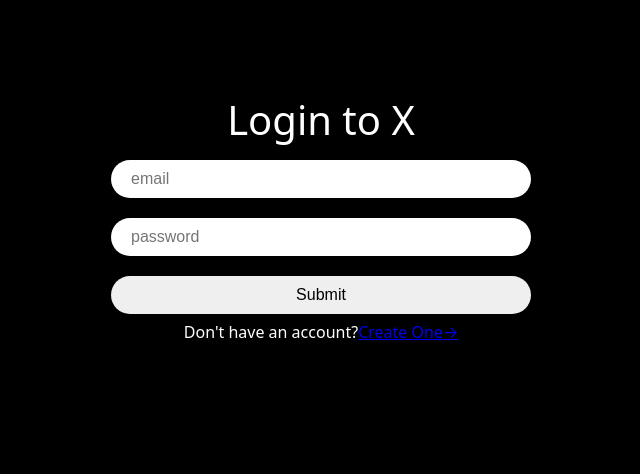
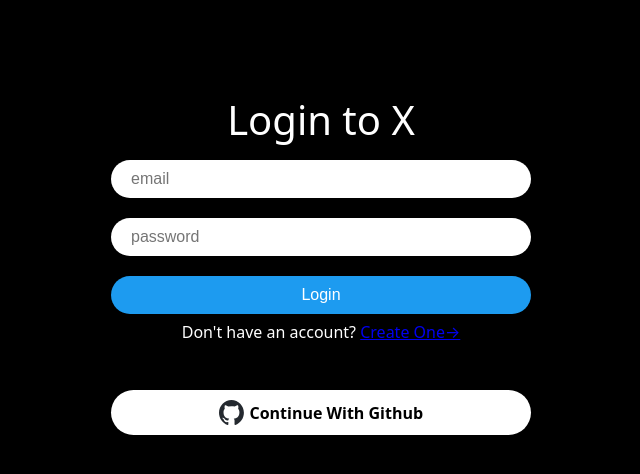
Before and after one commit to srchae/twitter-project, a React (Vite) app: page /login in a window 1280 px wide. Shown: the top 474 px of the page, without its empty margins (319-959 px from the left). Built offline with nearby package versions, Linux system fonts and the light colour scheme; the HTML template or start-up script is replaced by a standard one.

Commit message:
Auth에 github login 방식 추가

```diff
--- /dev/null
+++ b/src/components/github-btn.tsx
@@ -0,0 +1,47 @@
+import { GithubAuthProvider, signInWithPopup } from "@firebase/auth";
+import {styled} from "styled-components";
+import { auth } from "../firebase";
+import { error } from "console";
+import { useNavigate } from "react-router";
+
+const Button = styled.span`
+  margin-top: 50px;
+  background-color: white;
+  font-weight: 500;
+  width: 100%;
+  color: black;
+  font-weight: bold;
+  padding: 10px 20px;
+  border-radius: 50px;
+  border: 0;
+  display: flex;
+  gap: 5px;
+  align-items: center;
+  justify-content: center;
+  cursor: pointer;
+`;
+
+const Logo = styled.img`
+  height: 25px;
+`;
+
+export default function GithubButton() {
+    const navigate = useNavigate();
+    const onClick = async() => {
+        try {
+            const provider = new GithubAuthProvider;
+            await signInWithPopup(auth, provider);
+            navigate("/");
+
+        }catch (error) {
+            console.error(error);
+        }
+    }
+    return (
+        <Button onClick={onClick}>
+            <Logo src="github-logo.svg"/>
+            Continue With Github
+        </Button>
+    );
+
+}
--- a/src/components/layout.tsx
+++ b/src/components/layout.tsx
@@ -13,7 +13,6 @@
     return (
         <>
         <Wrapper>
-            <h2>layout!</h2>
             <Outlet/>
         </Wrapper>
         </>
--- a/src/components/protected-routes.tsx
+++ b/src/components/protected-routes.tsx
@@ -2,6 +2,7 @@
 import { auth } from "../firebase";
 import { Navigate } from "react-router";
 
+/* firebase에게 로그인한 사용자가 누구인지 물어보는 route component */
 export default function ProtectedRoutes({children} : {children:React.ReactNode}) {
     /* firebase(auth)에 user 정보를 요청 */
     // currentUser : user의 로그인 여부를 알려줌
--- a/src/components/styled.ts
+++ b/src/components/styled.ts
@@ -35,6 +35,7 @@
         opacity: 0.8;
         }
         }
+
     `;
 
 export const Error = styled.span`
@@ -48,3 +49,20 @@
             color: #1d9bf0;
         }
     `;
+
+export const InputButton = styled.input`
+        padding: 10px 20px;
+        border-radius: 50px;
+        border: none;
+        width: 100%;
+        font-size: 16px;
+        &[type="submit"] {
+        cursor: pointer;
+        &:hover {
+        opacity: 0.8;
+        }
+        background-color : #1d9bf0;
+        color: white;
+        }
+
+`
--- a/src/routes/create-account.tsx
+++ b/src/routes/create-account.tsx
@@ -5,7 +5,8 @@
 import { Navigate, useNavigate } from "react-router";
 import { FirebaseError } from "@firebase/util";
 import { Link } from "react-router-dom";
-import { Wrapper, Form, Title, Input, Error, Switcher } from '../components/styled';
+import { Wrapper, Form, Title, Input, Error, Switcher, Button, InputButton } from '../components/styled';
+import GithubButton from "../components/github-btn";
 
 export default function CreateAccount() {
     // 계정 생성을 시작할 때 상태값을 f -> t로 바꿀 것임
@@ -78,11 +79,12 @@
             <Input onChange={onChange} name="name" value={name} placeholder="name" type="text" required/>
             <Input onChange={onChange} name="email" value={email} placeholder="email" type="email" required/>
             <Input onChange={onChange} name="password" value={password} placeholder="password" type="password" required/>
-            <Input type="submit" value={isLoading ? "Loading..." : "Submit"}/>
+            <InputButton type="submit" value={isLoading ? "Loading..." : "Submit"}/>
         </Form>
         {error !== "" ? <Error>Firebase: Error (auth/email-already-in-use).</Error> : null}
         <Switcher>
-            Already have an account? <Link to="/login">Login to&rarr;</Link>
+            Already have an account?&nbsp;<Link to="/login">Login to&rarr;</Link>
         </Switcher>
+        <GithubButton/>
     </Wrapper>
 }
--- a/src/routes/home.tsx
+++ b/src/routes/home.tsx
@@ -1,8 +1,11 @@
+import { useNavigate } from "react-router";
 import { auth } from "../firebase"
 
 export default function Home() {
+    const navigate = useNavigate();
     const Logout = () => {
         auth.signOut();
+        navigate("/login");
     }
     return (
         <h1>
--- a/src/routes/login.tsx
+++ b/src/routes/login.tsx
@@ -5,56 +5,8 @@
 import { signInWithEmailAndPassword } from "@firebase/auth";
 import { auth } from "../firebase";
 import { Link } from "react-router-dom";
-
-const Wrapper = styled.div`
-height: 100%;
-display: flex;
-flex-direction: column;
-align-items: center;
-width: 420px;
-padding: 50px 0px;
-`;
-
-const Form = styled.form`
-margin-top: 50px;
-margin-bottom: 10px;
-display: flex;
-flex-direction: column;
-align-items: center;
-gap: 20px;
-width: 100%;
-`;
-
-const Title = styled.h1`
-font-size: 40px;
-`;
-
-const Input = styled.input`
-padding: 10px 20px;
-border-radius: 50px;
-border: none;
-width: 100%;
-font-size: 16px;
-&[type="submit"] {
-cursor: pointer;
-&:hover {
-opacity: 0.8;
-}
-}
-`;
-
-const Error = styled.span`
-font-weight: 600;
-color: tomato;
-`;
-
-const Switcher = styled.span`
-    margin-top: 20px,
-    a {
-        color: #1d9bf0;
-    }
-`;
-
+import { Error, Form, Input, InputButton, Switcher, Title, Wrapper } from "../components/styled";
+import GithubButton from "../components/github-btn";
 
 export default function Login() {
     const [isLoading, setLoading] = useState(false);
@@ -96,11 +48,12 @@
             <Title>Login to X</Title>
             <Input onChange={onChange} name="email" value={email} placeholder="email" type="email" required/>
             <Input onChange={onChange} name="password" value={password} placeholder="password" type="password" required/>
-            <Input type="submit" value={isLoading ? "Loading..." : "Submit"}/>
+            <InputButton type="submit" value={isLoading ? "Loading..." : "Login"}/>
         </Form>
         {error !== "" ? <Error>Firebase: Error (auth/email-already-in-use).</Error> : null}
         <Switcher>
-            Don't have an account?<Link to="/create-account">Create One&rarr;</Link>
+            Don't have an account?&nbsp;<Link to="/create-account">Create One&rarr;</Link>
         </Switcher>
+        <GithubButton/>
     </Wrapper>
 }
```
Also changed, not shown: public/github-logo.svg (added).
